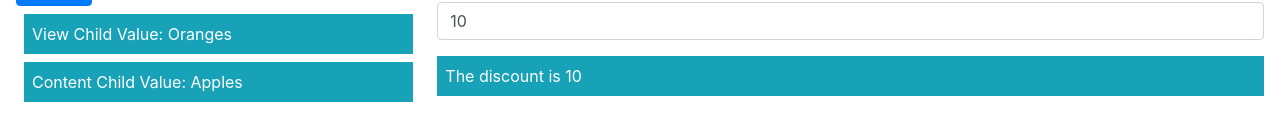
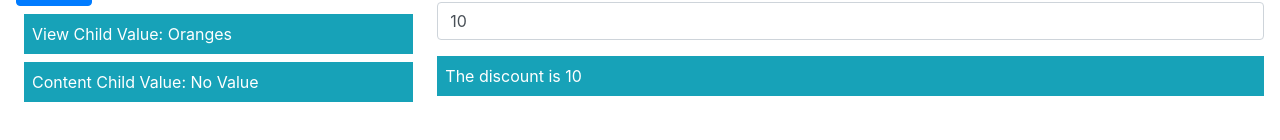
Before and after one commit to rene-copaga/example, an Angular app: page / in a window 1280 px wide. Shown: the part 306-446 px from the top of the page. Built offline with nearby package versions, Linux system fonts and the light colour scheme.

Commit message:
Restricting the Provider Search

```diff
--- a/src/app/valueDisplay.directive.ts
+++ b/src/app/valueDisplay.directive.ts
@@ -1,4 +1,4 @@
-import { Directive, InjectionToken, Inject, HostBinding } from "@angular/core";
+import { Directive, InjectionToken, Inject, HostBinding, Host, Optional } from "@angular/core";
 
 export const VALUE_SERVICE = new InjectionToken("value_service");
 
@@ -6,8 +6,8 @@ export const VALUE_SERVICE = new InjectionToken("value_service");
     selector: "[paDisplayValue]"
 })
 export class PaDisplayValueDirective {
-    constructor(@Inject(VALUE_SERVICE) serviceValue: string) {
-        this.elementContent = serviceValue;
+    constructor(@Inject(VALUE_SERVICE) @Host() @Optional() serviceValue: string) {
+        this.elementContent = serviceValue || "No Value";
     }
 
     @HostBinding("textContent")
```
